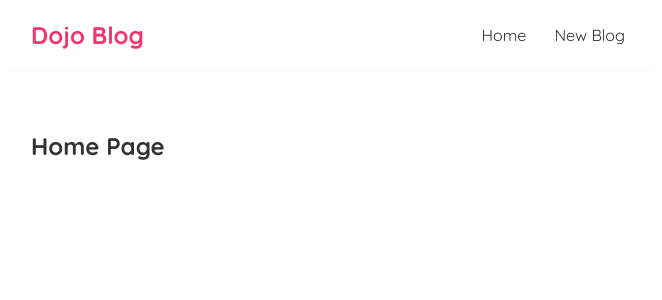
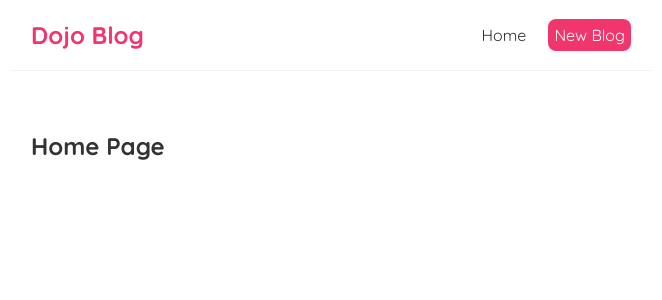
Before and after one commit to stephenbeale/dojo-blog, a React (Create React App) app: page / in a window 1280 px wide. Shown: the top 300 px of the page, without its empty margins (309-971 px from the left). Built offline with nearby package versions, Linux system fonts and the light colour scheme.

Commit message:
In-line styling - dynamic value with key-value pairs in

```diff
--- a/src/Navbar.js
+++ b/src/Navbar.js
@@ -4,7 +4,16 @@
       <h1>Dojo Blog</h1>
       <div className="links">
         <a href="/">Home</a>
-        <a href="/create">New Blog</a>
+        <a
+          href="/create"
+          style={{
+            color: "white",
+            backgroundColor: "#f1356d",
+            borderRadius: "8px",
+          }}
+        >
+          New Blog
+        </a>
       </div>
     </nav>
   );
```
